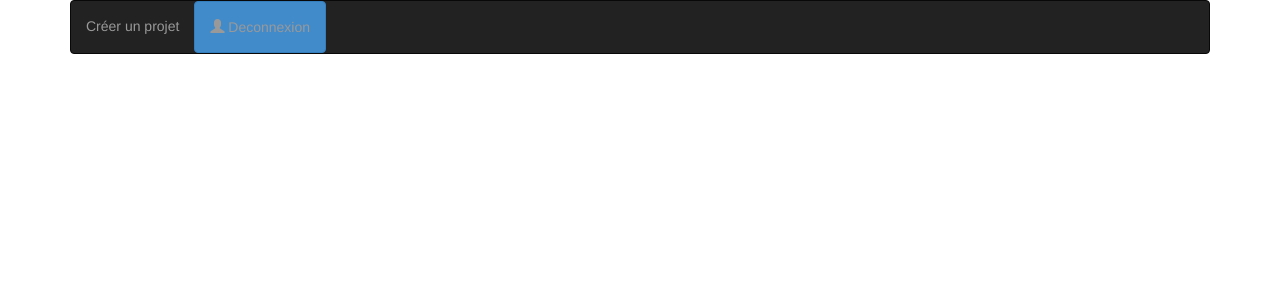
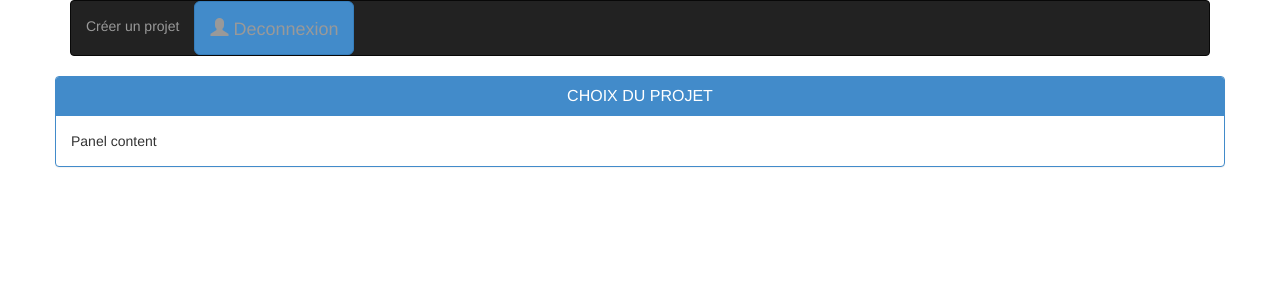
Before and after one commit to artentica/Projet_cir2, a PHP site: page /choose.php in a window 1280 px wide. Shown: the top 300 px of the page. Run offline with PHP 8.4, Linux system fonts and the light colour scheme; some libraries are stand-ins or nearby versions.

Commit message:
correction bdd.php

```diff
--- a/WEB/choose.php
+++ b/WEB/choose.php
@@ -8,11 +8,21 @@
     </head>
     <body>
     	<div class="container">
-    		<div class="navbar navbar-inverse">
+    		<nav class="navbar navbar-inverse">
     			<ul class="nav navbar-nav">
     				<li>	<a href="#" >Créer un projet</a>	</li>
-    				<li>	<?php deco(); ?>	</li>
+    				<li class="pull-right">	<?php deco(); ?>	</li>
     			</ul>
+    		</nav>
+    		<div class="row" >
+    			<div class="panel panel-primary">
+				  <div class="panel-heading">
+				    <h3 class="panel-title text-center">CHOIX DU PROJET</h3>
+				  </div>
+				  <div class="panel-body">
+				    Panel content
+				  </div>
+				</div>
     		</div>
     	</div>
     </body>
--- a/WEB/include/bdd.php
+++ b/WEB/include/bdd.php
@@ -17,7 +17,11 @@
 			$db = new PDO('mysql:host=' . $GLOBALS['host'] . ';dbname='. $GLOBALS['dbname'], $GLOBALS['user'], $GLOBALS['passwd']);
 			//echo $string; //DEBUG
 			$tmp = $db->query( $string );
-			$rep = $tmp->fetchAll();
+			if($tmp != FALSE)
+			{
+				$rep = $tmp->fetchAll() ;
+				print_r($rep); 		//DEBUG
+			}
 			$db = NULL;
 			return $rep;
 		}
--- a/WEB/include/global.php
+++ b/WEB/include/global.php
@@ -1,14 +1,15 @@
 <?php
+	session_start();
 	//# des fonctions a implementer dans le site
 
 	//Fonction qui affeiche le boutton pour deconnecter
 	function deco(){
-		echo('<a href="connexion.php" class="btn btn-primary btn-primary"><span class="glyphicon glyphicon-user"></span> Deconnexion</a>');
+		echo('<a href="connexion.php" class="btn btn-primary btn-lg"><span class="glyphicon glyphicon-user"></span> Deconnexion</a>');
 	}
 
 	//fonction de test d'identification , renvoi sur la page login si n'est pas identifier
 	function isco(){
-		if( !isset($var) OR $var != ""){						//     <-- A completer
+		if( !isset( $_SESSION['log'] ) OR $_SESSION['log'] != "ok"){						//     <-- A completer
 			header("Location: login.php");
 		}
 	}
```
Also changed, not shown: 2 other files.
